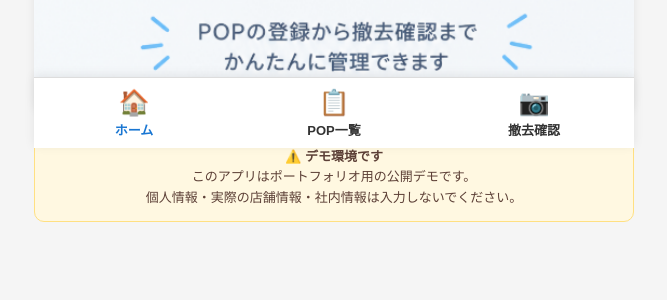
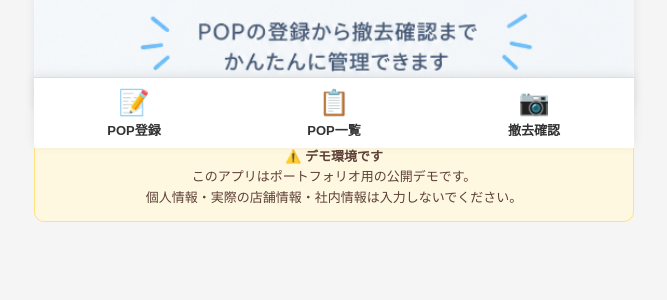
Before and after one commit to convenience-pop-navigator/convenience-pop-navigator, a Flask app: page / in a window 1280 px wide. Shown: the part 652-952 px from the top of the page, without its empty margins (306-973 px from the left). Run offline with Flask 3, Linux system fonts and the light colour scheme; some libraries are stand-ins or nearby versions.

Commit message:
Update home navigation

```diff
--- a/templates/home.html
+++ b/templates/home.html
@@ -196,30 +196,19 @@
 
     <nav class="home-bottom-nav">
 
-        <a href="/" class="current">
-
-            <span class="home-nav-icon">🏠</span>
-
-            <span class="home-nav-text">ホーム</span>
-
+        <a href="/register">
+            <span class="home-nav-icon">📝</span>
+            <span class="home-nav-text">POP登録</span>
         </a>
 
-
         <a href="/list">
-
             <span class="home-nav-icon">📋</span>
-
             <span class="home-nav-text">POP一覧</span>
-
         </a>
 
-
         <a href="/remove">
-
             <span class="home-nav-icon">📷</span>
-
             <span class="home-nav-text">撤去確認</span>
-
         </a>
 
     </nav>
```
